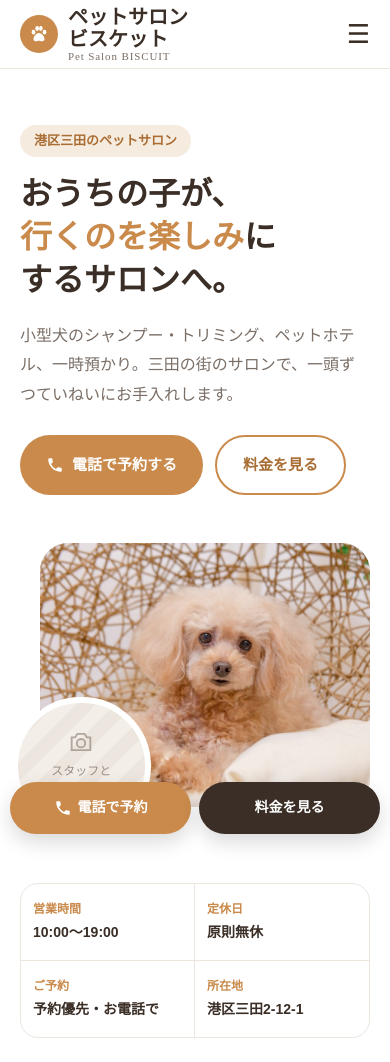
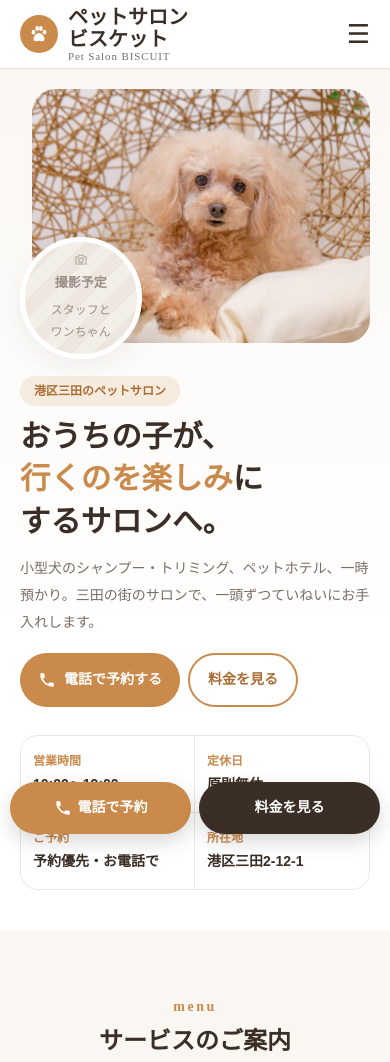
Before and after one commit to matsu609/biscuit-hp, a plain HTML site: page index.html in a window 390 px wide. Shown: the top 1062 px of the page. Drawn offline with Linux system fonts and the light colour scheme; a web font is replaced by a local one.

Commit message:
Lead mobile homepage with dog photo and portrait placeholder

```diff
--- a/index.html
+++ b/index.html
@@ -233,6 +233,23 @@ a:focus-visible,button:focus-visible{outline:3px solid var(--accent-d);outline-o
 .hero-image img{display:block;width:100%;height:100%;object-fit:cover;object-position:center}
 .service-photo{position:relative;aspect-ratio:4/3;overflow:hidden;background:var(--accent-l)}
 .service-photo img{display:block;width:100%;height:100%;object-fit:cover}
+
+/* Mobile: lead with the dog photo and the future owner-and-dog portrait. */
+@media(max-width:900px){
+ .hero{padding:20px 0 40px;background:linear-gradient(180deg,var(--soft),var(--white) 70%)}
+ .hero-grid{gap:32px;align-items:start}
+ .hero-photo{order:-1;width:calc(100% - 12px);max-width:560px;margin:0 auto 0 12px}
+ .hero-photo .main{aspect-ratio:4/3;border-radius:24px}
+ .hero-photo .sub{left:-12px;bottom:-16px;width:36%;border-width:5px;box-shadow:0 8px 24px #3a2e2610}
+ .hero .badge{margin-bottom:10px;font-size:12px}
+ .hero h1{font-size:clamp(30px,7.8vw,38px);line-height:1.4}
+ .hero p.sub{font-size:14px;margin:12px 0 18px;line-height:1.9}
+ .hero .hero-ctas{gap:8px}
+ .hero .hero-ctas .btn{font-size:14px;padding:12px 18px}
+ .hero .info{margin-top:28px}
+ .sticky{bottom:calc(10px + env(safe-area-inset-bottom,0px))}
+ footer{padding-bottom:calc(100px + env(safe-area-inset-bottom,0px))}
+}
 </style>
 </head>
 <body>
@@ -275,7 +292,7 @@ a:focus-visible,button:focus-visible{outline:3px solid var(--accent-d);outline-o
       </div>
       <div class="hero-photo">
         <div class="main hero-image"><img src="assets/22564537805127f2.jpg" alt="椅子の上でくつろぐトイ・プードル" width="1024" height="683" fetchpriority="high" decoding="async"></div>
-        <div class="ph sub"><svg><use href="#cam"/></svg>スタッフと<br>ワンちゃん</div>
+        <div class="ph sub"><svg><use href="#cam"/></svg><b>撮影予定</b>スタッフと<br>ワンちゃん</div>
       </div>
     </div>
     <dl class="info">
```
Also changed, not shown: 1 other file.
